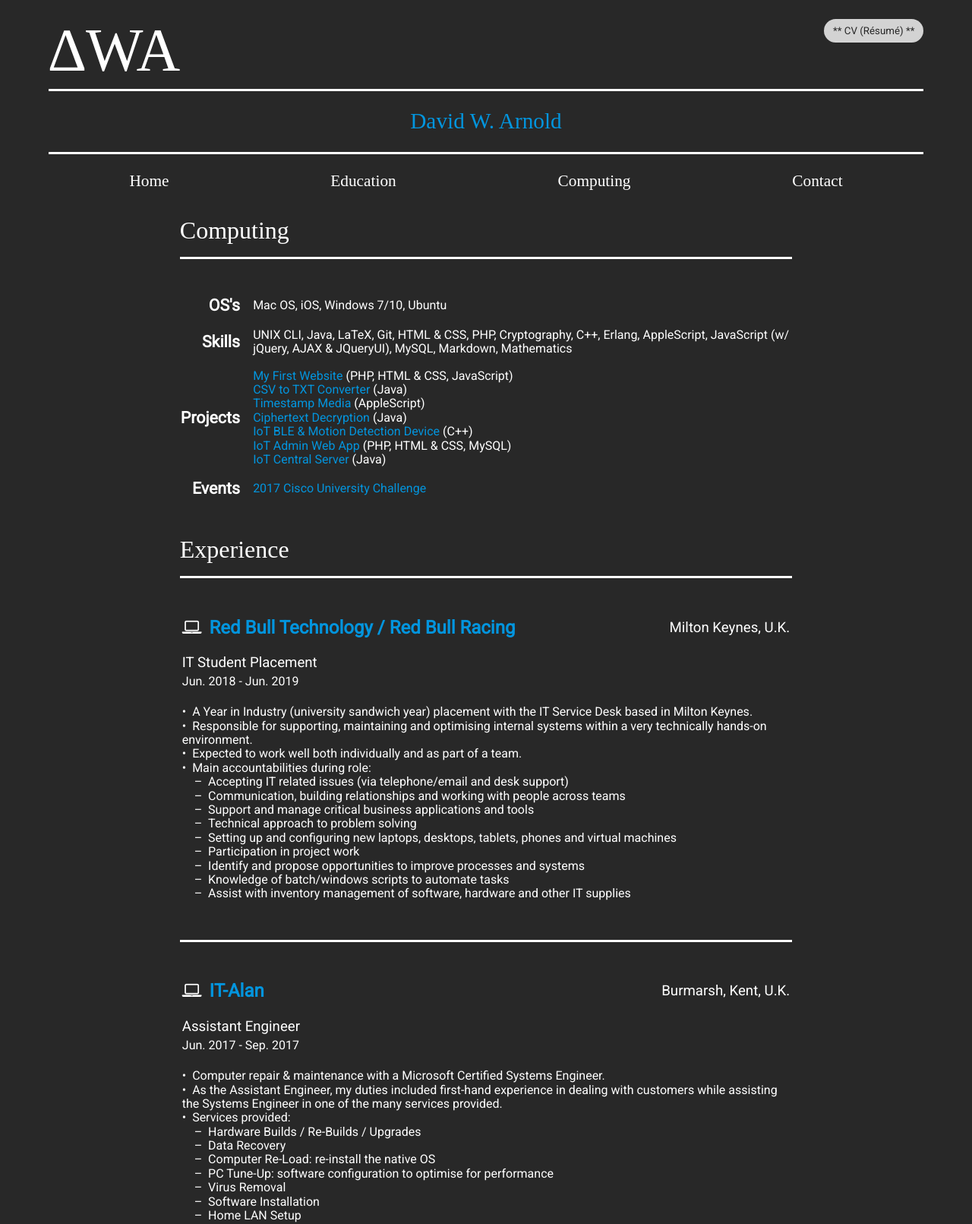
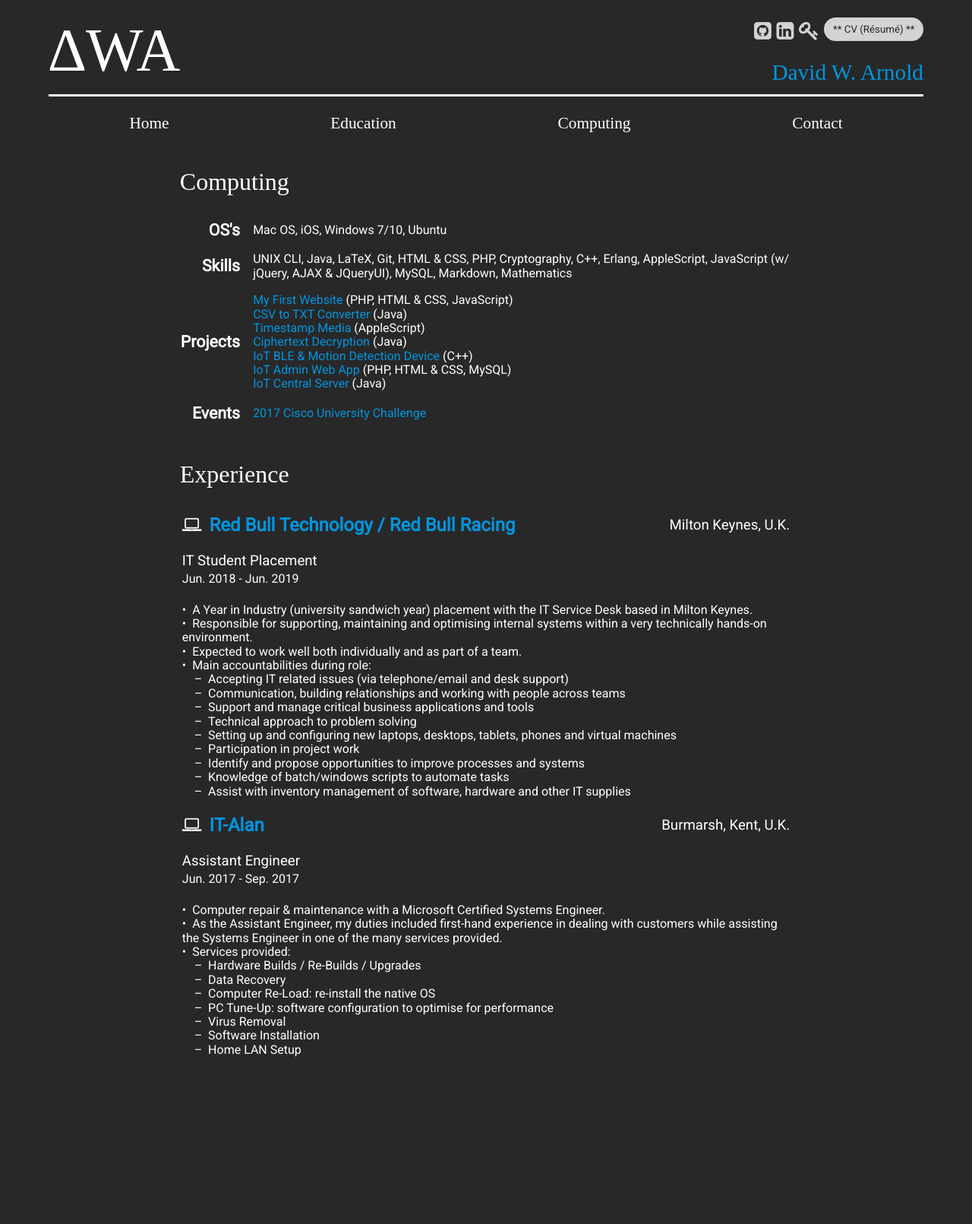
Before and after one commit to d-w-arnold/deltawhiskeyalpha.com, a PHP site: page /computing.php in a window 1280 px wide. Shown: the top 1611 px of the page at 76% size. After the commit the page ends 1391 px from the top, so only its background shows below. Run offline with PHP 8.4, Linux system fonts and the light colour scheme.

Commit message:
Added icon links and altered headed to look modern

```diff
--- a/contact.php
+++ b/contact.php
@@ -213,7 +213,7 @@ include "./topHTML.php";
             <textarea class="response" id="message" name="message" tabindex="3" rows="10"><?php textArea(
                     $status
                 ) ?></textarea>
-            <div class="tinySpacing center">
+            <div class="buttonPlacement">
                 <button id="button" tabindex="4" class="g-recaptcha"
                         data-sitekey="6Lcl1rcUAAAAAP9cwFpK09YM8xi3Lhbc0jjgSFWs" data-callback="onSubmit">Send Your
                     Message
--- a/style.css
+++ b/style.css
@@ -36,7 +36,7 @@ li a:hover {
 }
 
 nav {
-    padding: 2% 0 3% 0;
+    padding: 2% 0 4% 0;
 }
 
 nav ul {
@@ -90,10 +90,6 @@ table tr td a:hover {
     text-decoration-color: #ffffff;
 }
 
-#top {
-    height: 60pt
-}
-
 #button {
     background-color: #ffffff;
     font-size: 14pt;
@@ -107,6 +103,7 @@ table tr td a:hover {
     border-radius: 20px;
     background-color: lightgrey;
     color: #282828;
+    vertical-align: text-top;
 }
 
 #cv:hover {
@@ -118,18 +115,37 @@ table tr td a:hover {
     font-size: 60pt;
 }
 
+#github {
+    width: 50%;
+    float: left;
+}
+#github:hover {
+    transform: scale(1.2);
+}
+
+#keybase {
+    width: 50%;
+    float: right;
+}
+
+#keybase:hover {
+    transform: scale(1.2);
+}
+
 #message {
     resize: none;
 }
 
 #myName {
     font-size: 22pt;
-    padding-top: 2%;
-    padding-bottom: 2%;
-    margin-top: 1%;
-    border-top: solid #ffffff;
+    padding-bottom: 1%;
     border-bottom: solid #ffffff;
     font-weight: normal;
+    text-align: right;
+}
+
+#top {
+    height: 40pt
 }
 
 .alignLeft {
@@ -191,25 +212,13 @@ table tr td a:hover {
     color: red;
 }
 
-.logos {
-    padding-top: 5%;
+.iconLink {
+    font-size: 20pt;
+    color: lightgrey;
 }
 
-#github {
-    width: 50%;
-    float: left;
-}
-#github:hover {
-    transform: scale(1.2);
-}
-
-#keybase {
-    width: 50%;
-    float: right;
-}
-
-#keybase:hover {
-    transform: scale(1.2);
+.iconLink:hover {
+    color: #ffffff;
 }
 
 .jobDates {
@@ -257,8 +270,8 @@ table tr td a:hover {
 }
 
 .spacing {
-    margin: 6% 0 6% 0;
-    border-bottom: solid #ffffff;
+    margin: 2% 0;
+    /*border-bottom: solid #ffffff;*/
 }
 
 .spacingWithoutLine {
@@ -276,10 +289,10 @@ table tr td a:hover {
 
 .title {
     font-size: 24pt;
-    margin-bottom: 6%;
+    margin-bottom: 4%;
     font-family: serif !important;
-    padding-bottom: 2%;
-    border-bottom: solid #ffffff;
+    /*padding-bottom: 2%;*/
+    /*border-bottom: solid #ffffff;*/
 }
 
 .uniCourseDetails {
--- a/topHTML.php
+++ b/topHTML.php
@@ -24,6 +24,15 @@
 <header>
     <div id="top">
         <div class="alignRight">
+                <a class="iconLink" target="_blank" href="https://github.com/d-w-arnold">
+                    <i class="fa fa-github-square" aria-hidden="true"></i>
+                </a>
+                <a class="iconLink" target="_blank" href="https://www.linkedin.com/in/david-w-arnold">
+                    <i class="fa fa-linkedin-square" aria-hidden="true"></i>
+                </a>
+                <a class="iconLink" target="_blank" href="https://keybase.io/d_w_arnold">
+                    <i class="fa fa-key" aria-hidden="true"></i>
+                </a>
             <a id="cv" target="_blank" href="<?php echo $cv_path ?>">** CV (Résumé) **</a>
         </div>
         <div class="alignLeft">
```
Also changed, not shown: other parts of style.css (+38 -14 lines).
